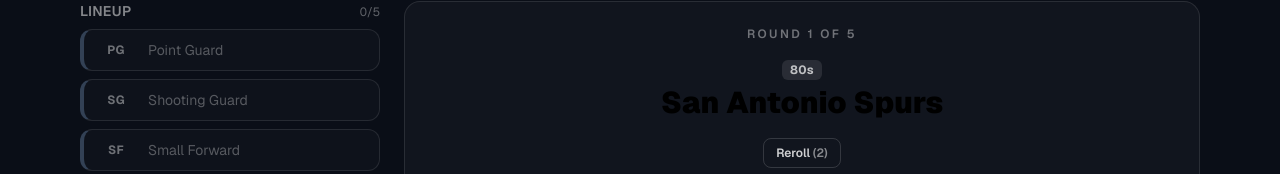
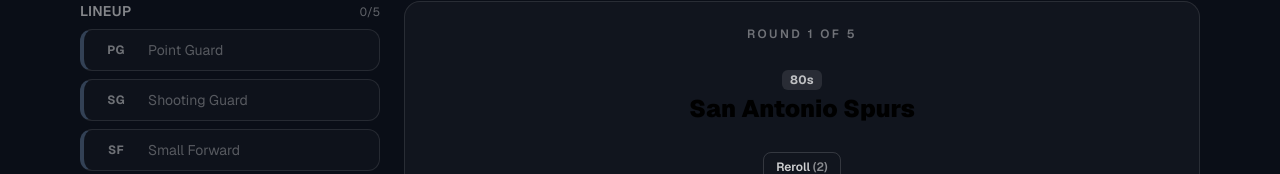
Before and after one commit to foundersoak/--0, a Next.js app: page /nba in a window 1280 px wide. Both pictures are taken after a click on the button "SPIN". Shown: the part 243-417 px from the top of the page. Built offline with nearby package versions, Linux system fonts and the light colour scheme; no server answers.

Commit message:
Fix slot reel overlap for long franchise names
Long names (e.g. Los Angeles Angels of Anaheim) wrapped to two lines and
collided with the era badge in the fixed-height reel. Size the team name to
its length and give the reel enough vertical room so it never overlaps.

```diff
--- a/src/components/game/SlotMachine.tsx
+++ b/src/components/game/SlotMachine.tsx
@@ -123,8 +123,12 @@ function SlotReel({
     // eslint-disable-next-line react-hooks/exhaustive-deps
   }, [spinKey]);
 
+  const len = face.name.length;
+  const nameSize =
+    len > 22 ? "text-base sm:text-lg" : len > 14 ? "text-lg sm:text-2xl" : "text-2xl sm:text-3xl";
+
   return (
-    <div className="flex h-[64px] items-center justify-center overflow-hidden">
+    <div className="flex h-[78px] items-center justify-center overflow-hidden">
       <motion.div
         key={step}
         initial={{ y: spinning ? 26 : 12, opacity: 0 }}
@@ -140,7 +144,7 @@ function SlotReel({
           {face.era}
         </span>
         <span
-          className="mt-1 text-center text-2xl font-black leading-tight sm:text-3xl"
+          className={`mt-1 max-w-[17rem] text-balance text-center font-black leading-tight ${nameSize}`}
           style={{ color: face.color }}
         >
           {face.name}
```
